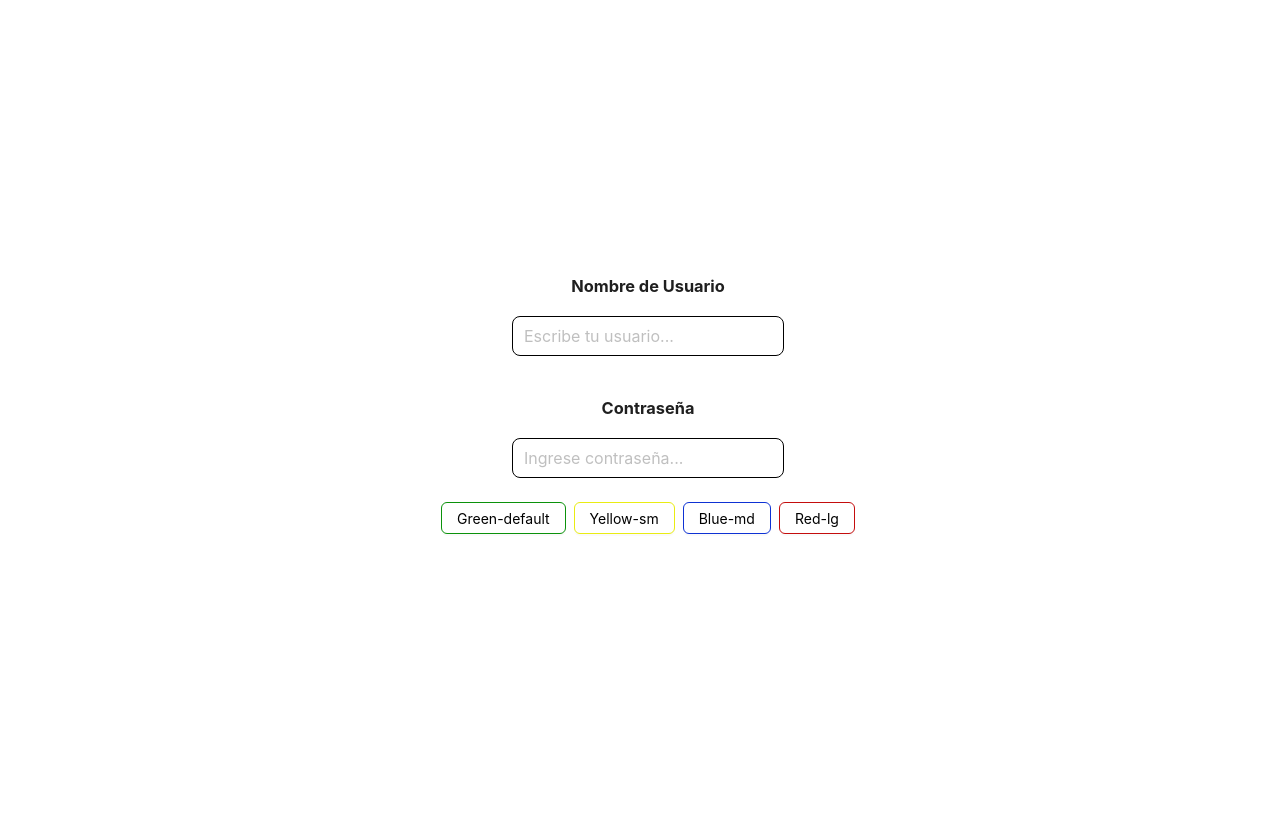
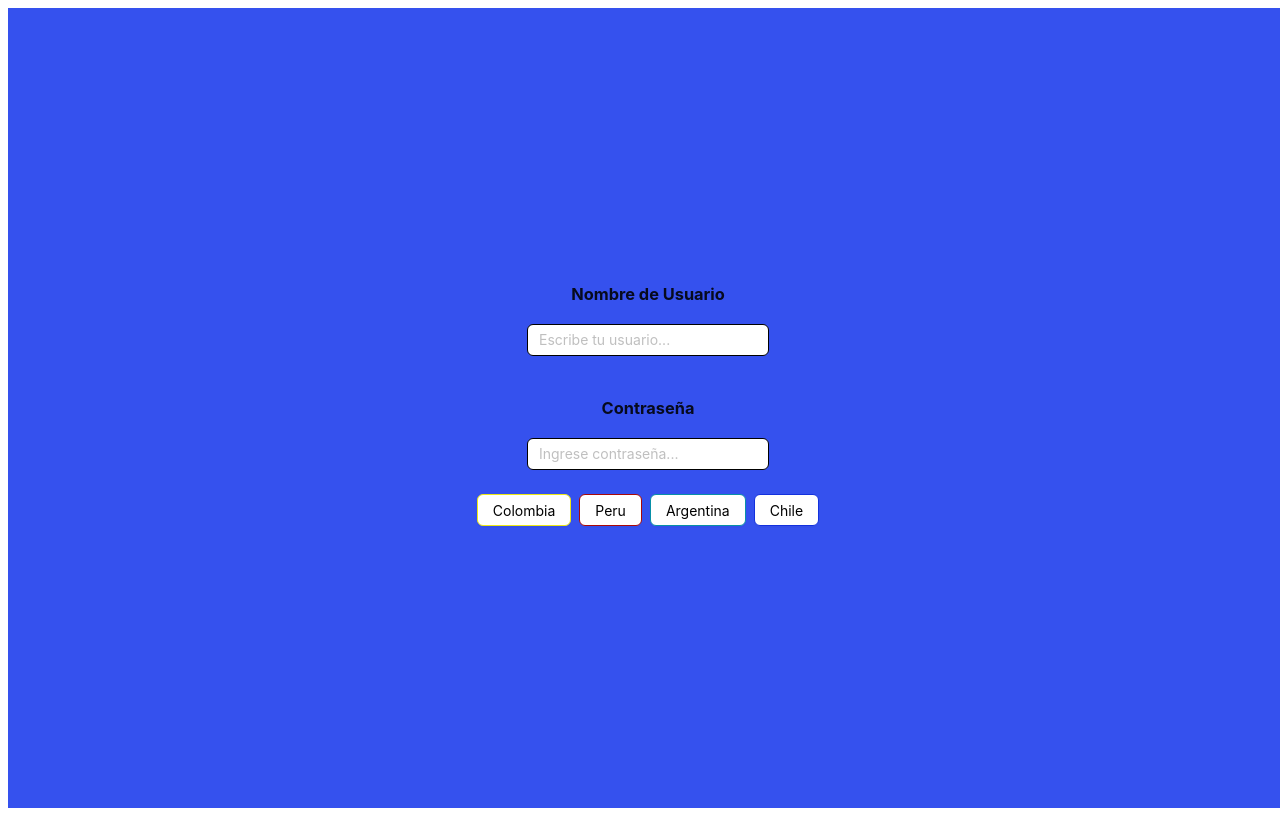
Before and after one commit to beenacoder/requerimiento-ant-desing, a React (Vite) app: page / in a window 1280 px wide. Built offline with nearby package versions, Linux system fonts and the light colour scheme.

Commit message:
adding country classes

```diff
--- a/src/components/CustomForm.jsx
+++ b/src/components/CustomForm.jsx
@@ -6,60 +6,14 @@ import CustomButton  from './custom/CustomButton.jsx';
 
 export const CustomForm = () => {
     const [form] = Form.useForm();
-	const [color, setColor] = useState('');
-	const [formColor, setFormColor] = useState('');
-    const [inputSize, setInputSize] = useState('large');
+	const [country, setCountry] = useState('chile');
+
+    const handleClick = (e) => {
+        setCountry(e.currentTarget.value);
+        console.log(e.currentTarget.value);
+    }
 
 
-	const handleClick = (e) => {
-        switch (e.currentTarget.value) {
-            case 'green': {
-                setColor(`${e.currentTarget.value}`)
-                setFormColor('success')
-                setInputSize('large')
-            }
-            break;
-            case 'yellow': {
-                setColor(`${e.currentTarget.value}`)
-                setFormColor('warning')
-                setInputSize('small')
-            }
-            break;
-            case 'blue': {
-                setColor(`${e.currentTarget.value}`)
-                setFormColor('info')
-                setInputSize('medium')
-            }
-            break;
-            case 'red': {
-                setColor(`${e.currentTarget.value}`)
-                setFormColor('danger')
-                setInputSize('large')
-            }
-            break;
-        }
-
-        // if(e.currentTarget.value === 'green'){
-        //     setColor(`${e.currentTarget.value}`)
-        //     setFormColor('success')
-        //     setInputSize('large')
-
-        // } else if(e.currentTarget.value === 'red'){
-        //     setColor(`${e.currentTarget.value}`)
-        //     setFormColor('danger')
-        //     setInputSize('large')
-
-        // } else if(e.currentTarget.value === 'blue'){
-        //     setColor(`${e.currentTarget.value}`)
-        //     setFormColor('info')
-        //     setInputSize('medium')
-
-        // } else if(e.currentTarget.value === 'yellow'){
-        //     setColor(`${e.currentTarget.value}`)
-        //     setFormColor('warning')
-        //     setInputSize('small')
-        // }
-	}
 
     return (
 
@@ -67,10 +21,10 @@ export const CustomForm = () => {
             onSubmit={ValidityState}
             name='basic-form'
             form={form}
-            className={`container-${formColor}`}
+            className={country}
         >
             <ConfigProvider
-                componentSize={inputSize}
+                // componentSize={inputSize}
                 theme={{
                     token: {
                         colorBorder: `#000`,
@@ -78,42 +32,37 @@ export const CustomForm = () => {
                 }}
             >
                 <CustomInput
-                    // size = {inputSize}
                     label="Nombre de Usuario"
                     componentplaceholder="Escribe tu usuario..."
-                    className={`custom-border${color}`}
                 />
                 <CustomInput
-                    // size = {inputSize}
                     label="Contraseña"
                     componentplaceholder="Ingrese contraseña..."
-                    className={`custom-border${color}`}
-                    required={true}
                 />
             </ConfigProvider>
             <Space>
                 <CustomButton
-                    label="Green-default"
-                    className="btn-green-one"
-                    value="green"
+                    label="Colombia"
+                    className="btn-colombia"
+                    value="colombia"
                     handleClick={handleClick}
                 />
                 <CustomButton
-                    label="Yellow-sm"
-                    className="btn-yellow-one"
-                    value="yellow"
+                    label="Peru"
+                    className="btn-peru"
+                    value="peru"
                     handleClick={handleClick}
                 />
                 <CustomButton
-                    label="Blue-md"
-                    className="btn-blue-one"
-                    value="blue"
+                    label="Argentina"
+                    className="btn-argentina"
+                    value="argentina"
                     handleClick={handleClick}
                 />
                 <CustomButton
-                    label="Red-lg"
-                    className={`btn-red-one`}
-                    value="red"
+                    label="Chile"
+                    className="btn-chile"
+                    value="chile"
                     handleClick={handleClick}
                 />
             </Space>
--- a/src/styles/_mixins.scss
+++ b/src/styles/_mixins.scss
@@ -2,7 +2,7 @@
     border: 1px solid $bd;
 }
 
-@mixin container ($bg){
+@mixin country ($bg){
     display: flex;
     flex-direction: column;
     justify-content: center;
--- a/src/styles/_variables.scss
+++ b/src/styles/_variables.scss
@@ -1,24 +1,20 @@
 //Variables
-$blueColor: #0e32d4;
-$yellowColor:#e9ec13;
-$greenColor:#0b920b;
-$redColor: #c40d0d;
-
-//Sizing inputs
-$transitionChange: all 2 ease-in-out;
-
+$colombiaColor: #ece814;
+$peruColor: #a80808;
+$argentinaColor: #0890a8;
+$chileColor: #1331dd;
 
 
 $btnColors: (
-    blue-one: $blueColor,
-    yellow-one: $yellowColor,
-    green-one: $greenColor,
-    red-one: $redColor,
+    btn-colombia: $colombiaColor,
+    btn-peru: $peruColor,
+    btn-argentina: $argentinaColor,
+    btn-chile: $chileColor,
 );
 
-$bgColors: (
-    success: lighten($greenColor, 65),
-    info: lighten($blueColor, 45),
-    warning: lighten($yellowColor, 45),
-    danger: lighten($redColor, 55)
-);
+// $bgColors: (
+//     bgColombia: lighten($colombiaColor, 65),
+//     bgPeru: lighten($peruColor, 45),
+//     bgArgentina: lighten($argentinaColor, 45),
+//     bgChile: lighten($chileColor, 55)
+// );
--- a/src/styles/style.scss
+++ b/src/styles/style.scss
@@ -3,37 +3,47 @@
 
 
 //Styling dynamic colors for the background
-.container- {
-	@include container(#fff);
+.chile {
+	@include country(lighten($chileColor, 10));
+}
+.colombia {
+	@include country($colombiaColor);
+}
+.argentina {
+	@include country($argentinaColor);
+}
+.peru {
+	@include country($peruColor);
 }
 
-@each $name, $val in $bgColors {
 
-	.container-#{$name}{
-		@include container($val)
+// @each $name, $val in $bgColors {
 
-	}
-}
+// 	.chile-#{$name}{
+// 		@include country($val)
+
+// 	}
+// }
 
 //Setting a border color to each classname
-.custom-border {
-	&green{
-		@include inputsField($greenColor);
-	}
-	&yellow {
-		@include inputsField($yellowColor);
-	}
-	&blue {
-		@include inputsField($blueColor);
-	}
-	&red {
-		@include inputsField($redColor);
-	}
-}
+// .custom-border {
+// 	&colombia{
+// 		@include inputsField($colombiaColor);
+// 	}
+// 	&peru {
+// 		@include inputsField($peruColor);
+// 	}
+// 	&argentina {
+// 		@include inputsField($argentinaColor);
+// 	}
+// 	&chile {
+// 		@include inputsField($chileColor);
+// 	}
+// }
 
 //styling buttons colors
 @each $name, $value in $btnColors {
-	.btn-#{$name}{
+	.#{$name}{
 		border: 1px solid $value;
 		color: #000000;
 		&:hover {
```
